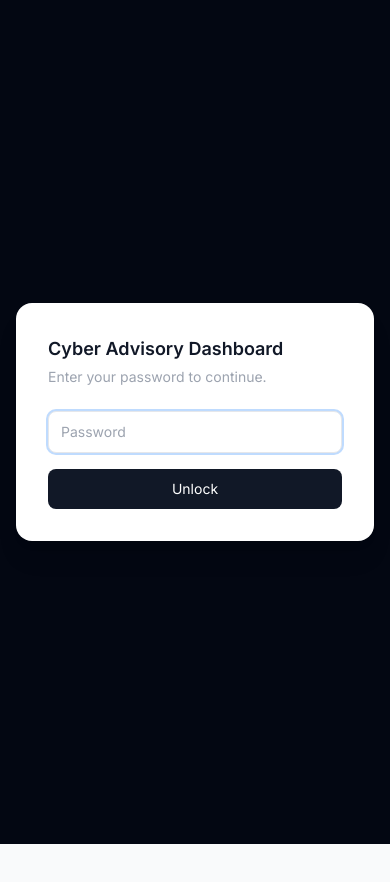
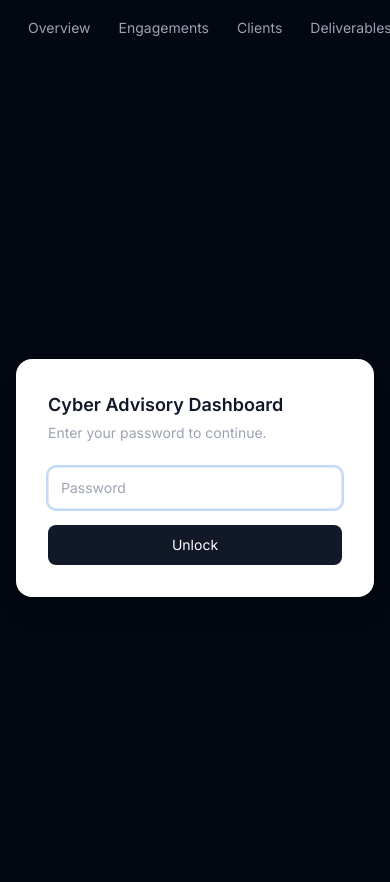
Before and after one commit to kakaquokka/cyber-dashboard, a Next.js app: page /login in a window 390 px wide. Shown: the top 882 px of the page. Before the commit the page ends 844 px from the top, so only its background shows below. Built offline with nearby package versions, Linux system fonts and the light colour scheme.

Commit message:
mobile nav

```diff
--- a/src/app/layout.tsx
+++ b/src/app/layout.tsx
@@ -2,6 +2,7 @@
 import { Inter } from 'next/font/google';
 import './globals.css';
 import Sidebar from '@/components/Sidebar';
+import MobileNav from '@/components/MobileNav';
 import AuthGuard from '@/components/AuthGuard';
 
 const inter = Inter({ subsets: ['latin'] });
@@ -17,11 +18,18 @@
       <body className={`${inter.className} bg-gray-50 text-gray-900`}>
         <AuthGuard>
           <div className="flex min-h-screen">
-            <Sidebar />
-            {/* Mobile top nav*/}
-            <main className="flex-1 overflow-auto">
-              {children}
-            </main>
+            {/* Sidebar — hidden on mobile, visible md and up */}
+            <div className="hidden md:block">
+              <Sidebar />
+            </div>
+            {/* Main content area */}
+            <div className="flex-1 flex flex-col min-w-0">
+              {/* Mobile top nav — visible only on mobile */}
+              <MobileNav />
+              <main className="flex-1 overflow-auto">
+                {children}
+              </main>
+            </div>
           </div>
         </AuthGuard>
       </body>
```
